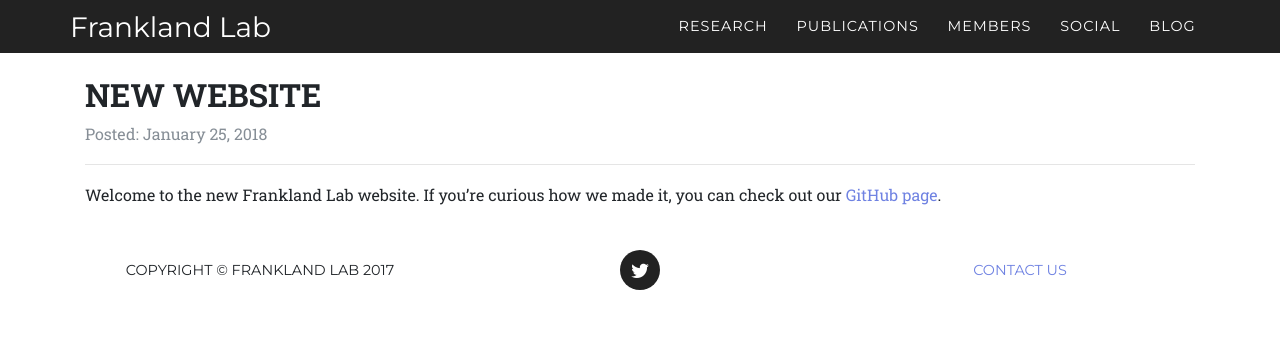
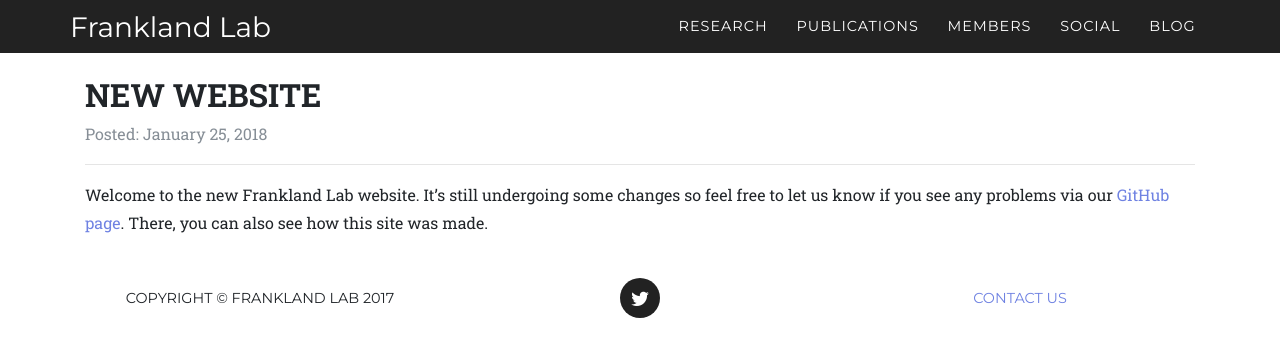
Before and after one commit to jf-lab/jflab, a Jekyll site: the page built from _posts/2018-01-25-new-website.md, in a window 1280 px wide. Shown: the top 357 px of the page. Built offline with Jekyll 4.4.1, drawn with Linux system fonts in a browser that asks for light colours; some web fonts are replaced.

Commit message:
edit post

```diff
--- a/_posts/2018-01-25-new-website.md
+++ b/_posts/2018-01-25-new-website.md
@@ -5,4 +5,4 @@ date: 2018-01-25
 tags: misc
 visible: true
 ---
-Welcome to the new Frankland Lab website. If you're curious how we made it, you can check out our [GitHub page](https://github.com/jf-lab/franklandlab).
+Welcome to the new Frankland Lab website. It's still undergoing some changes so feel free to let us know if you see any problems via our [GitHub page](https://github.com/jf-lab/franklandlab). There, you can also see how this site was made.
```
Also changed, not shown: 2 other files.
